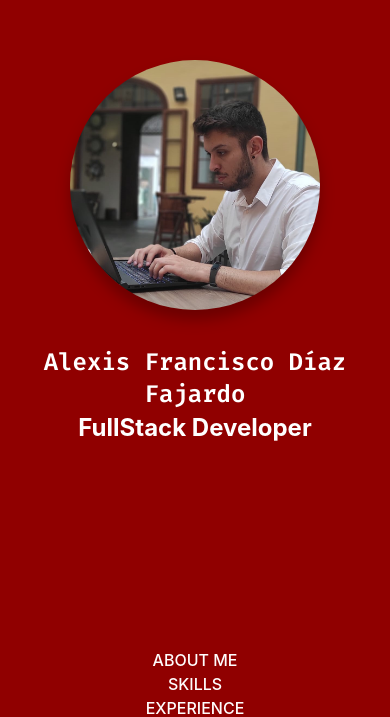
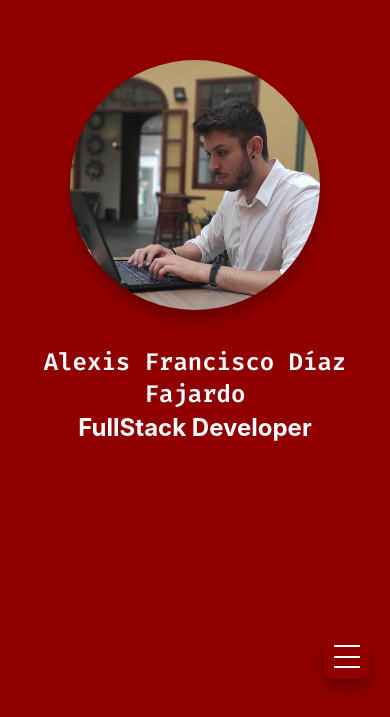
Before and after one commit to Lerzih/Porfolio, a React (Vite) app: page / in a window 390 px wide. Shown: the part 127-844 px from the top of the page. Built offline with nearby package versions, Linux system fonts and the light colour scheme.

Commit message:
[:lipstick:] Add burger menu for responsive interface

```diff
--- a/src/components/Navigation.tsx
+++ b/src/components/Navigation.tsx
@@ -2,6 +2,17 @@ import "../css/Navigation.css";
 
 function Navigation() {
   return (
+    <div className="navigation">
+      <div className="burger-menu">
+        <label className="container">
+          <input type="checkbox" />
+          <div className="checkmark">
+            <span></span>
+            <span></span>
+            <span></span>
+          </div>
+        </label>
+      </div>
       <nav className="navMenu">
         <div>
           <a href="#">About me</a>
@@ -19,6 +30,7 @@ function Navigation() {
           <a href="#">Contact</a>
         </div>
       </nav>
+    </div>
   );
 }
 
--- a/src/css/Navigation.css
+++ b/src/css/Navigation.css
@@ -1,3 +1,5 @@
+@import url("../css/colors.css");
+
 .navMenu {
   width: 100%;
   height: 100%;
@@ -15,25 +17,115 @@
 }
 
 .navMenu div {
-    height: 100%;
+  height: 10vh;
   width: 100%;
-    -webkit-transition: all 0.2s ease-in-out;
+  -webkit-transition: all 0.2s ease-in-out;
   transition: all 0.2s ease-in-out;
 }
 
 .navMenu a {
   color: var(--main-white-color);
+  height: 100%;
   text-decoration: none;
   font-size: 1em;
   text-transform: uppercase;
   font-weight: 500;
   display: flex;
   justify-content: center;
+  align-items: center;
   flex-wrap: nowrap;
-
-
+  padding: 1em;
 }
 
 .navMenu a:hover {
   background-color: var(--main-black-color);
 }
+
+/* Burger menu */
+
+.burger-menu {
+  display: flex;
+  justify-content: end;
+}
+
+/* Hide the default checkbox */
+.container input {
+  position: absolute;
+  opacity: 0;
+  cursor: pointer;
+  height: 0;
+  width: 0;
+
+}
+
+.container {
+  display: block;
+  position: relative;
+  cursor: pointer;
+  font-size: 20px;
+  margin-right: 20px;
+  padding: 10px;
+  background-color: var(--main-color);
+  filter: drop-shadow(0px 10px 7px rgba(0, 0, 0, 0.25));
+  border-radius: 10px;
+  user-select: none;
+}
+
+.checkmark {
+  position: relative;
+  top: 0;
+  left: 0;
+  height: 1.3em;
+  width: 1.3em;
+}
+
+.checkmark span {
+  width: 100%;
+  height: 2px;
+  background-color: white;
+  position: absolute;
+  transition: all 0.3s ease-in-out;
+  -webkit-transition: all 0.3s ease-in-out;
+  -moz-transition: all 0.3s ease-in-out;
+  -ms-transition: all 0.3s ease-in-out;
+  -o-transition: all 0.3s ease-in-out;
+}
+
+.checkmark span:nth-child(1) {
+  top: 10%;
+}
+
+.checkmark span:nth-child(2) {
+  top: 50%;
+}
+
+.checkmark span:nth-child(3) {
+  top: 90%;
+}
+
+.container input:checked + .checkmark span:nth-child(1) {
+  top: 50%;
+  transform: translateY(-50%) rotate(45deg);
+  -webkit-transform: translateY(-50%) rotate(45deg);
+  -moz-transform: translateY(-50%) rotate(45deg);
+  -ms-transform: translateY(-50%) rotate(45deg);
+  -o-transform: translateY(-50%) rotate(45deg);
+}
+
+.container input:checked + .checkmark span:nth-child(2) {
+  top: 50%;
+  transform: translateY(-50%) rotate(-45deg);
+  -webkit-transform: translateY(-50%) rotate(-45deg);
+  -moz-transform: translateY(-50%) rotate(-45deg);
+  -ms-transform: translateY(-50%) rotate(-45deg);
+  -o-transform: translateY(-50%) rotate(-45deg);
+}
+
+.container input:checked + .checkmark span:nth-child(3) {
+  transform: translateX(-50px);
+  -webkit-transform: translateX(-50px);
+  -moz-transform: translateX(-50px);
+  -ms-transform: translateX(-50px);
+  -o-transform: translateX(-50px);
+  opacity: 0;
+}
```
Lines whose indentation alone changed are shown as unchanged.
